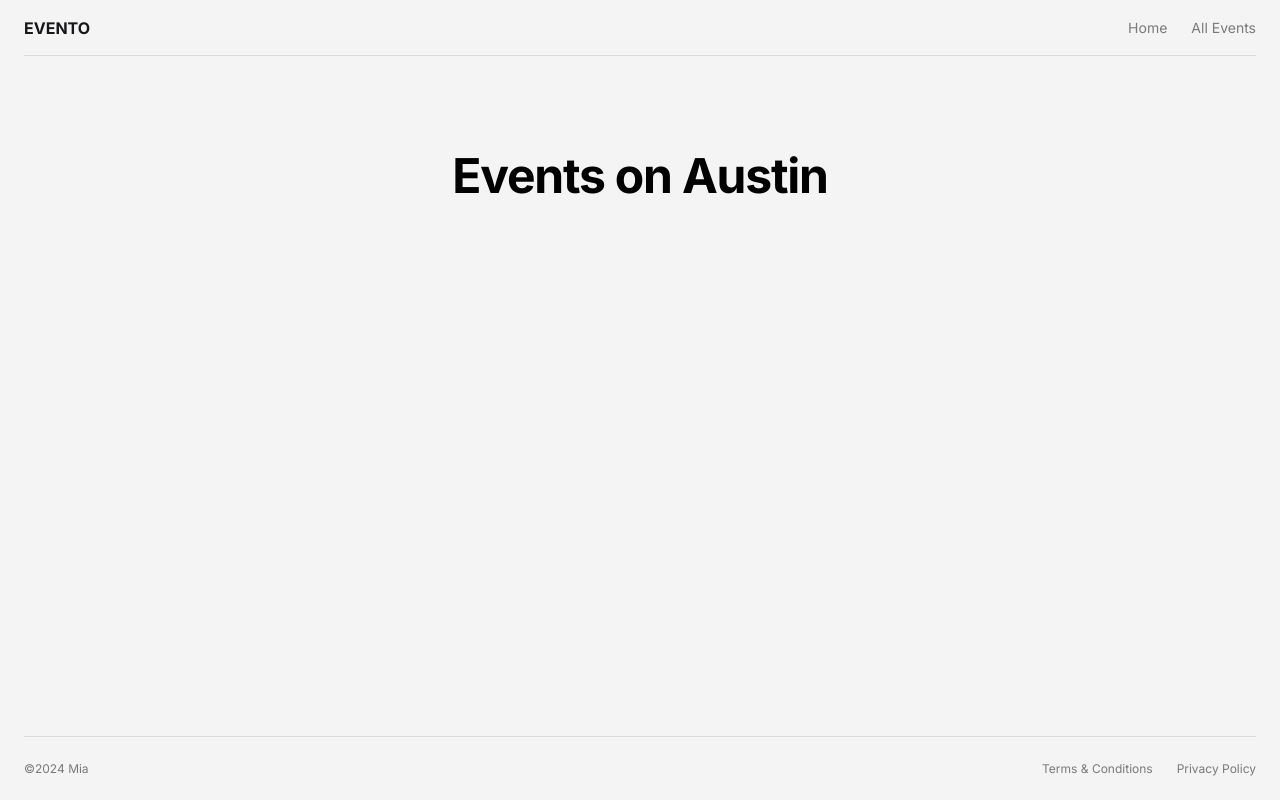
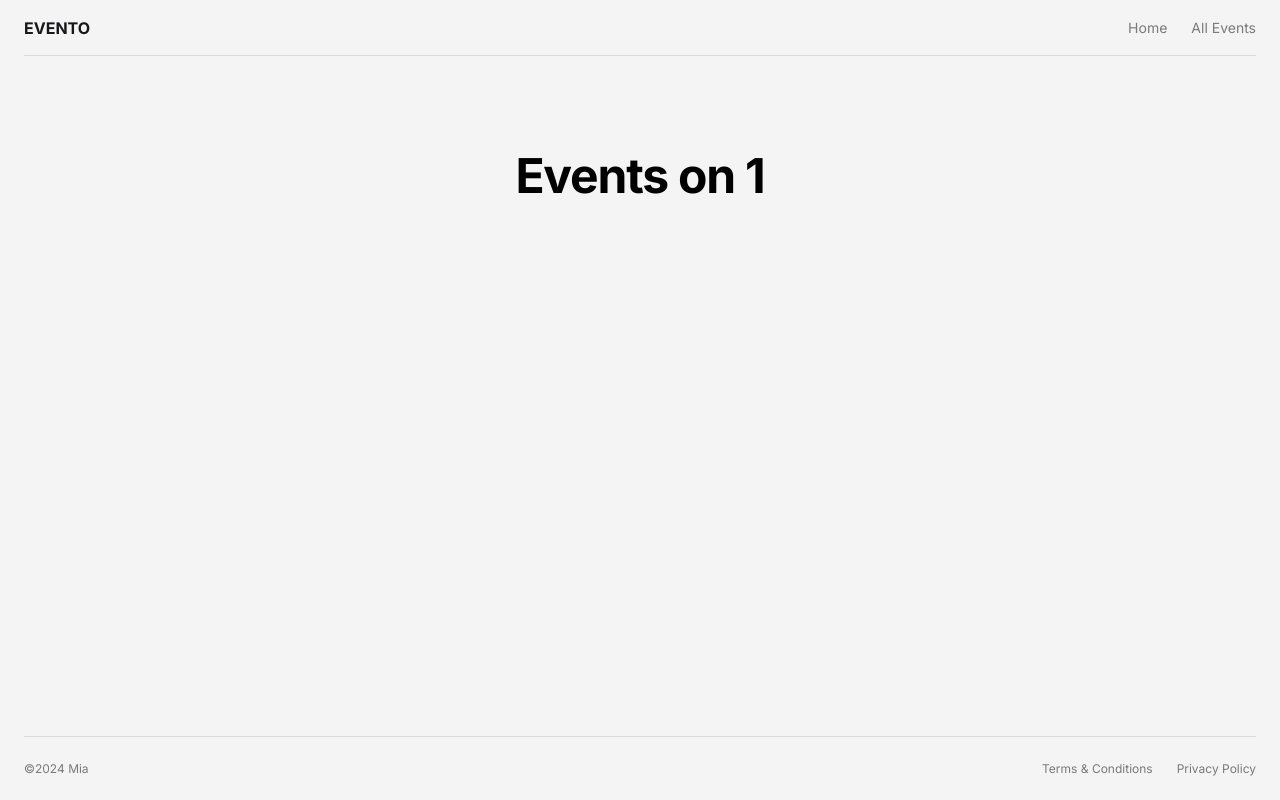
Before and after one commit to miawithcode/evento, a Next.js app: page /events/1 in a window 1280 px wide. Built offline with nearby package versions, Linux system fonts and the light colour scheme.

Commit message:
feat: page params for dynamic heading

```diff
--- a/src/app/events/[city]/page.tsx
+++ b/src/app/events/[city]/page.tsx
@@ -1,9 +1,24 @@
 import Heading from '@/components/ui/Heading';
 
-export default function Page() {
+type PageProps = {
+  params: {
+    city: string;
+  };
+};
+
+export default function Page({ params }: PageProps) {
+  const { city } = params;
   return (
     <div className="flex flex-col items-center justify-center py-24">
-      <Heading>Events on Austin</Heading>
+      <Heading>
+        {city === 'all' ? (
+          'All Events'
+        ) : (
+          <>
+            Events on <span className="capitalize">{city}</span>
+          </>
+        )}
+      </Heading>
     </div>
   );
 }
```
